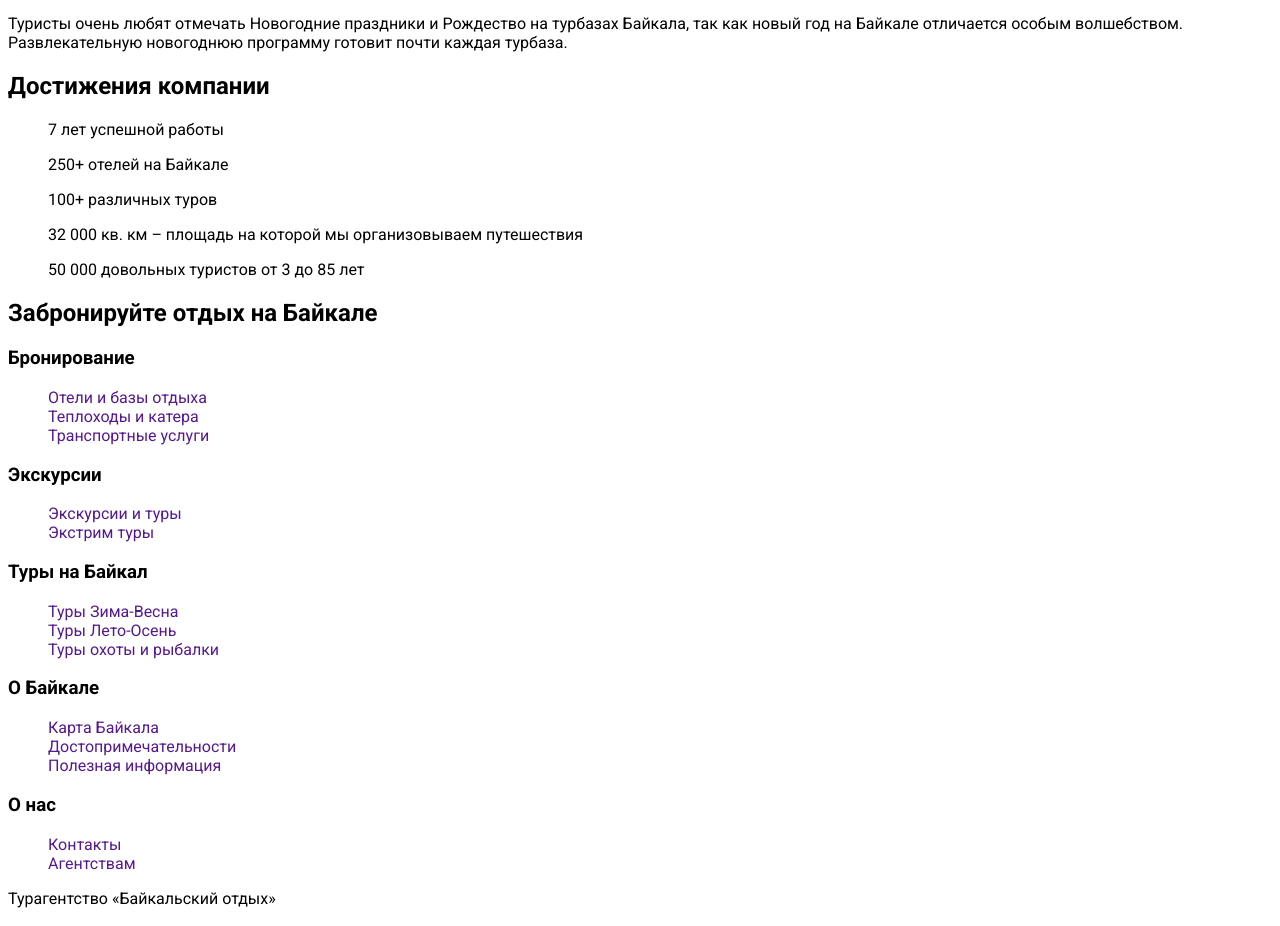
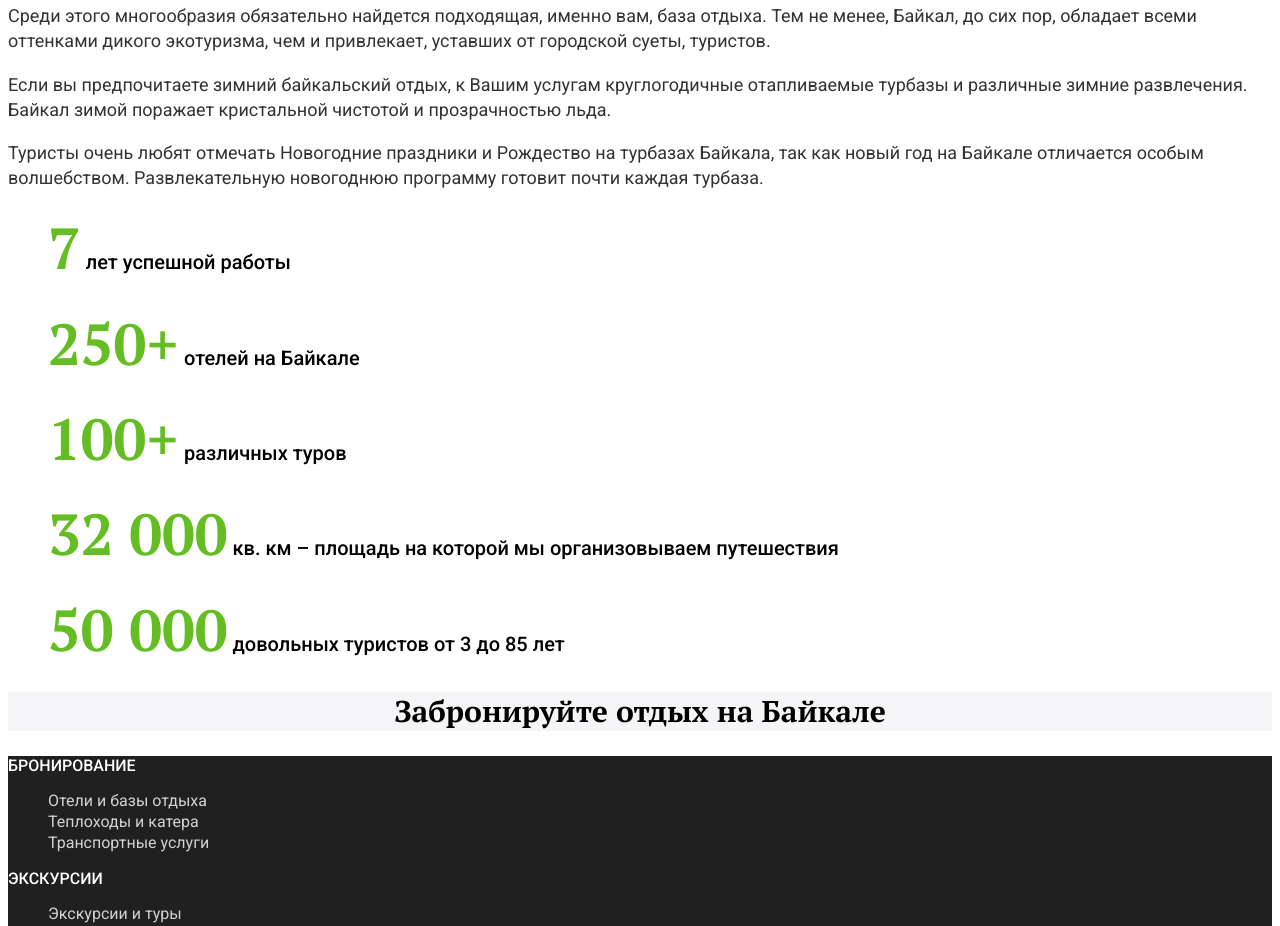
Before and after one commit to devisd/practice-01, a plain HTML site: page index.html in a window 1280 px wide. Shown: the part 10276-11202 px from the top of the page. Drawn offline with Linux system fonts and the light colour scheme.

Commit message:
Готовая верстка до футера

```diff
--- a/css/styles.css
+++ b/css/styles.css
@@ -135,7 +135,7 @@ body {
   color: #333333;
 }
 
-/* suggestions */
+/* Популярные Предложения */
 .suggestions {
   background-color: gray;
 }
@@ -160,7 +160,7 @@ body {
   line-height: 1.3;
   color: var(--light-color-text);
 }
-/* MAP */
+/* Карта Байкала */
 .map-title {
   font-family: PT Serif, sans-serif;
   font-weight: 700;
@@ -170,7 +170,7 @@ body {
   color: var(--dark-color-text);
 }
 
-/* About */
+/* О Байкале */
 .about-title {
   font-family: PT Serif, sans-serif;
   font-weight: 700;
@@ -183,3 +183,96 @@ body {
   line-height: 1.4;
   color: #333333;
 }
+
+/* Фотогалерея */
+
+.gallery {
+  background-color: rgba(63, 169, 245, 0.07);
+}
+
+.gallery-title {
+  font-family: PT Serif;
+  font-weight: 700;
+  font-size: 30px;
+  line-height: 1.3;
+  color: var(--dark-color-text);
+}
+
+.gallery-link {
+  color: #0050b2;
+  font-size: 16px;
+  line-height: 1.19;
+  text-decoration-line: underline;
+}
+
+/* Байкальский отдых */
+.advantages-sub-title {
+  font-family: PT Serif;
+  font-weight: 700;
+  font-size: 44px;
+  line-height: 1.3;
+  text-align: center;
+  text-transform: uppercase;
+  color: var(--dark-color-text);
+}
+
+.advantages-description {
+  font-size: 18px;
+  line-height: 1.4;
+  color: #333333;
+}
+
+/* Достижения компании */
+.features-text {
+  font-weight: 500;
+  font-size: 20px;
+  line-height: 1.3;
+  color: var(--dark-color-text);
+}
+
+.big-text {
+  font-family: PT Serif;
+  font-weight: 700;
+  font-size: 58px;
+  line-height: 1.3;
+  color: #64bd22;
+}
+
+/* Забронируйте отдых */
+.form {
+  background-color: #f5f5f7;
+}
+
+.form-title {
+  font-family: PT Serif;
+  font-weight: 700;
+  font-size: 30px;
+  line-height: 1.3;
+  text-align: center;
+  color: var(--dark-color-text);
+}
+
+/* Футер */
+.footer {
+  background-color: #202020;
+}
+.footer-list-title {
+  font-weight: 500;
+  font-size: 16px;
+  line-height: 1.19;
+  text-transform: uppercase;
+  color: var(--light-color-text);
+}
+
+.footer-link {
+  font-size: 16px;
+  line-height: 1.3;
+  color: rgba(255, 255, 255, 0.8);
+}
+.footer-sub {
+  font-style: normal;
+  font-weight: 500;
+  font-size: 14px;
+  line-height: 1.3;
+  color: var(--light-color-text);
+}
--- a/index.html
+++ b/index.html
@@ -281,8 +281,8 @@
 
         <!-- Фотогалерея -->
         <section class="gallery">
-            <h2>Фотогалерея</h2>
-            <a href="">Перейти в раздел</a>
+            <h2 class="gallery-title">Фотогалерея</h2>
+            <a class="gallery-link" href="">Перейти в раздел</a>
             <ul>
                 <li>
                     <button type="button"></button>
@@ -315,112 +315,112 @@
 
         <!-- Байкальский отдых с нами – это легко! -->
         <section class="advantages">
-            <h2>Преимущества отдыха с нами</h2>
-            <b>Байкальский отдых с нами – это легко!</b>
+            <h2 class="advantages-title visually-hidden">Преимущества отдыха с нами</h2>
+            <b class="advantages-sub-title">Байкальский отдых с нами – это легко!</b>
             <img src="./image/Untitled-11.jpg" alt="Вода и горы" width="256">
             <img src="./image/Untitled-12.jpg" alt="Люди на отдыхе" width="256">
-            <p>На сайте туристического агентства «Байкальский отдых» вы найдете всю необходимую информацию о туристических базах отдыха
+            <p class="advantages-description">На сайте туристического агентства «Байкальский отдых» вы найдете всю необходимую информацию о туристических базах отдыха
             на озере Байкал. Любите ли вы отличный сервис и европейский комфорт или предпочитаете прочувствовать все трудности
             дикого туризма и окунуться в атмосферу байкальской природы, здесь вы сможете найти турбазу по своему вкусу.</p>
-            <p>Туристические базы отдыха на Байкале предоставляют разнообразные условия размещения, они отличаются по перечню
+            <p class="advantages-description">Туристические базы отдыха на Байкале предоставляют разнообразные условия размещения, они отличаются по перечню
             предлагаемых услуг и уровню комфорта.</p>
-            <p>Есть большие турбазы с полностью организованным питанием и вечерними дискотеками, есть также небольшие малолюдные базы
+            <p class="advantages-description">Есть большие турбазы с полностью организованным питанием и вечерними дискотеками, есть также небольшие малолюдные базы
             всего с несколькими коттеджами. Можно арендовать отдельный гостевой домик с кухней и готовить пищу самостоятельно.</p>
-            <p>Среди этого многообразия обязательно найдется подходящая, именно вам, база отдыха. Тем не менее, Байкал, до сих пор,
+            <p class="advantages-description">Среди этого многообразия обязательно найдется подходящая, именно вам, база отдыха. Тем не менее, Байкал, до сих пор,
             обладает всеми оттенками дикого экотуризма, чем и привлекает, уставших от городской суеты, туристов.</p>
-            <p>Если вы предпочитаете зимний байкальский отдых, к Вашим услугам круглогодичные отапливаемые турбазы и различные зимние
+            <p class="advantages-description">Если вы предпочитаете зимний байкальский отдых, к Вашим услугам круглогодичные отапливаемые турбазы и различные зимние
             развлечения. Байкал зимой поражает кристальной чистотой и прозрачностью льда.</p>
-            <p>Туристы очень любят отмечать Новогодние праздники и Рождество на турбазах Байкала, так как новый год на Байкале
+            <p class="advantages-description">Туристы очень любят отмечать Новогодние праздники и Рождество на турбазах Байкала, так как новый год на Байкале
             отличается особым волшебством. Развлекательную новогоднюю программу готовит почти каждая турбаза.</p>
         </section>
 
         <!-- Достижения компании -->
         <section class="features">
-            <h2>Достижения компании</h2>
+            <h2 class="features-title visually-hidden">Достижения компании</h2>
             <ul>
                 <li>
-                    <p><span>7</span> лет успешной работы</p>
+                    <p class="features-text"><span class="big-text">7</span> лет успешной работы</p>
                 </li>
                 <li>
-                    <p><span>250+</span> отелей на Байкале</p>
+                    <p class="features-text"><span class="big-text">250+</span> отелей на Байкале</p>
                 </li>
                 <li>
-                    <p><span>100+</span> различных туров</p>
+                    <p class="features-text"><span class="big-text">100+</span> различных туров</p>
                 </li>
                 <li>
-                    <p><span>32 000</span> кв. км – площадь на которой мы организовываем путешествия</p>
+                    <p class="features-text"><span class="big-text">32 000</span> кв. км – площадь на которой мы организовываем путешествия</p>
                 </li>
                 <li>
-                    <p><span>50 000</span> довольных туристов от 3 до 85 лет</p>
+                    <p class="features-text"><span class="big-text">50 000</span> довольных туристов от 3 до 85 лет</p>
                 </li>
             </ul>
         </section>
 
         <!-- Забронируйте отдых на Байкале -->
         <section class="form">
-            <h2>Забронируйте отдых на Байкале</h2>
+            <h2 class="form-title">Забронируйте отдых на Байкале</h2>
 
         </section>
     </main>
     <footer class="footer">
-        <h3>Бронирование</h3>
+        <h3 class="footer-list-title">Бронирование</h3>
         <ul>
             <li>
-                <a href="">Отели и базы отдыха</a>
+                <a class="footer-link" href="">Отели и базы отдыха</a>
             </li>
             <li>
-                <a href="">Теплоходы и катера</a>
+                <a class="footer-link" href="">Теплоходы и катера</a>
             </li>
             <li>
-                <a href="">Транспортные услуги</a>
+                <a class="footer-link" href="">Транспортные услуги</a>
             </li>
         </ul>
-        <h3>Экскурсии</h3>
+        <h3 class="footer-list-title">Экскурсии</h3>
         <ul>
             <li>
-                <a href="">Экскурсии и туры</a>
+                <a class="footer-link" href="">Экскурсии и туры</a>
             </li>
             <li>
-                <a href="">Экстрим туры</a>
+                <a class="footer-link" href="">Экстрим туры</a>
             </li>
         </ul>
-        <h3>Туры на Байкал</h3>
+        <h3 class="footer-list-title">Туры на Байкал</h3>
         <ul>
             <li>
-                <a href="">Туры Зима-Весна</a>
+                <a class="footer-link" href="">Туры Зима-Весна</a>
             </li>
             <li>
-                <a href="">Туры Лето-Осень</a>
+                <a class="footer-link" href="">Туры Лето-Осень</a>
             </li>
             <li>
-                <a href="">Туры охоты и рыбалки</a>
+                <a class="footer-link" href="">Туры охоты и рыбалки</a>
             </li>
         </ul>
-        <h3>О Байкале</h3>
+        <h3 class="footer-list-title">О Байкале</h3>
         <ul>
             <li>
-                <a href="">Карта Байкала</a>
+                <a class="footer-link" href="">Карта Байкала</a>
             </li>
             <li>
-                <a href="">Достопримечательности</a>
+                <a class="footer-link" href="">Достопримечательности</a>
             </li>
             <li>
-                <a href="">Полезная информация</a>
+                <a class="footer-link" href="">Полезная информация</a>
             </li>
         </ul>
-        <h3>О нас</h3>
+        <h3 class="footer-list-title">О нас</h3>
         <ul>
             <li>
-                <a href="">Контакты</a>
+                <a class="footer-link" href="">Контакты</a>
             </li>
             <li>
-                <a href="">Агентствам</a>
+                <a class="footer-link" href="">Агентствам</a>
             </li>
         </ul>
-        <p>Турагентство «Байкальский отдых»</p>
+        <p class="footer-sub">Турагентство «Байкальский отдых»</p>
         <small>&copy;2021. Все права защищены</small>
         <address>
-            <p>Заказ туров и бронирование:</p>
+            <p class="footer-sub">Заказ туров и бронирование:</p>
             <ul>
                 <li>
                     <a href="tel:89243541540">тел. 8-924-3-541-540</a>
@@ -429,7 +429,7 @@
                     <a href="mailto:baikalholiday@mail.ru">e-mail: baikalholiday@mail.ru</a>
                 </li>
             </ul>
-                <p>Адрес:</p>
+                <p class="footer-sub">Адрес:</p>
                 <p>г. Улан-Удэ, ул.Гражданская, 20, отель «Рестон», 1 этаж</p>
         </address>
         <a href="">Политика конфиденциальности</a>
```
